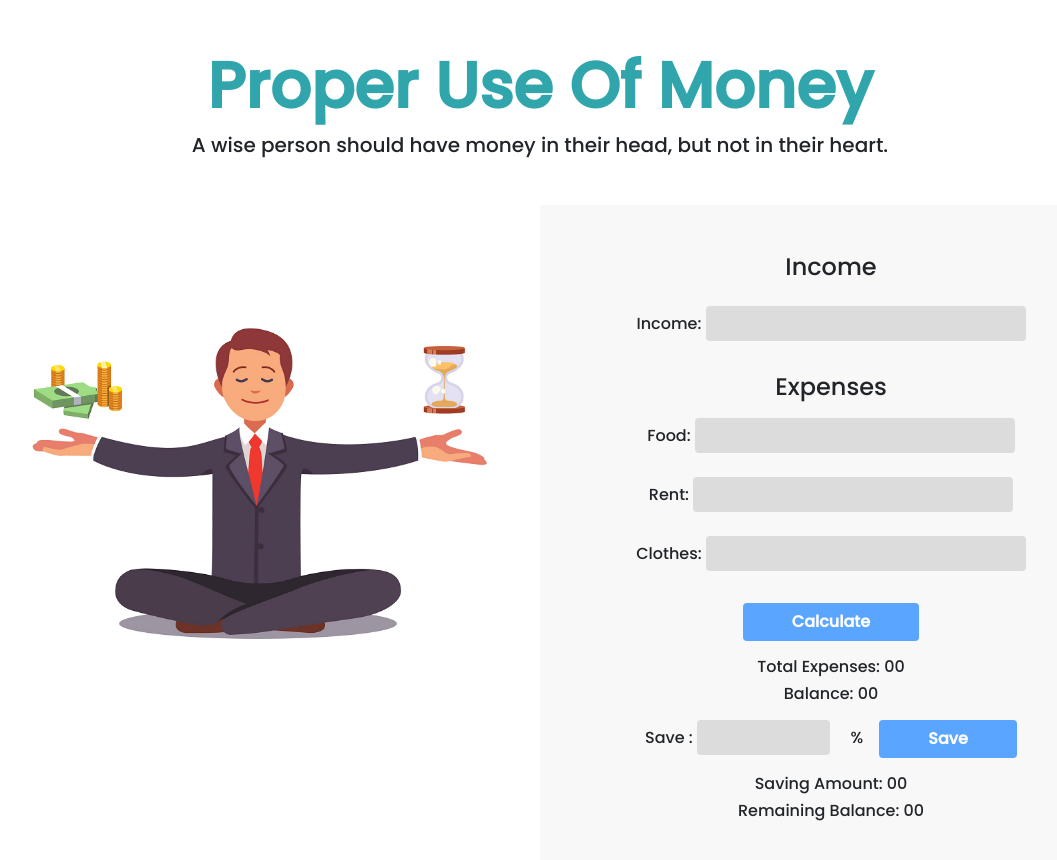
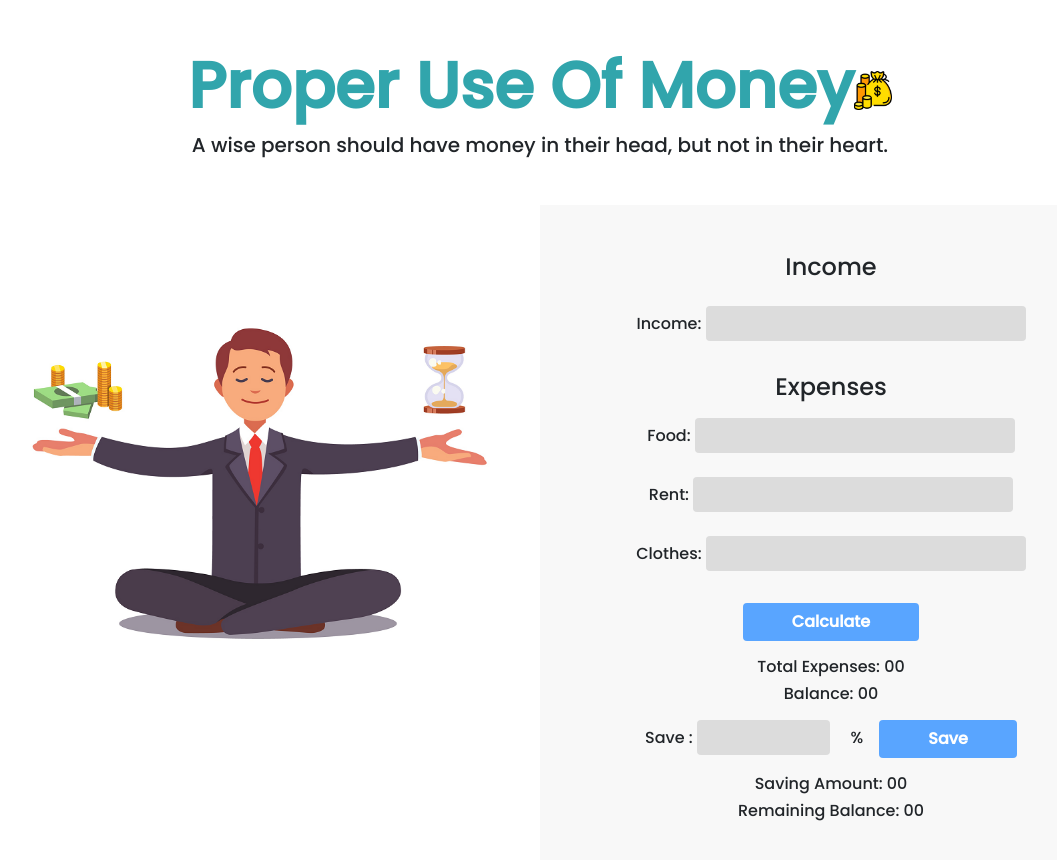
Before and after one commit to parvez13913/use-of-money, a plain HTML site: page index.html in a window 1280 px wide. Shown: the whole page, without its empty margins (100-1157 px from the left). Drawn offline with Linux system fonts and the light colour scheme.

Commit message:
last commit

```diff
--- a/index.html
+++ b/index.html
@@ -5,6 +5,10 @@
     <meta http-equiv="X-UA-Compatible" content="IE=edge">
     <meta name="viewport" content="width=device-width, initial-scale=1.0">
     <title>Proper Use Of Money</title>
+    <!--------------------
+        Add Favicon
+    --------------------->
+    <link rel="shortcut icon" href="images/money.png" type="image/x-icon">
     <!-----------------------------
         Bootstrap Min Css Link
     ----------------------------->
@@ -19,8 +23,10 @@
         Header Start
     ------------------->
     <header>
-        <h1 class="text-center mt-5 h-1 fw-bold display-3">Proper Use Of Money</h1>
-        <h5 class="text-center h-4">A wise person should have money in their head, but not in their heart.</h5>
+        <div>
+            <h1 class="text-center mt-5 h-1 fw-bold display-3">Proper Use Of Money<img width="3%" src="images/money-logo.png" alt="logo"></h1>
+            <h5 class="text-center h-4">A wise person should have money in their head, but not in their heart.</h5>
+        </div>
     </header>
     <!-----------------
         Start Main
```
Also changed, not shown: images/money-logo.png (added), images/money.jpg (deleted), images/money.png (added).
